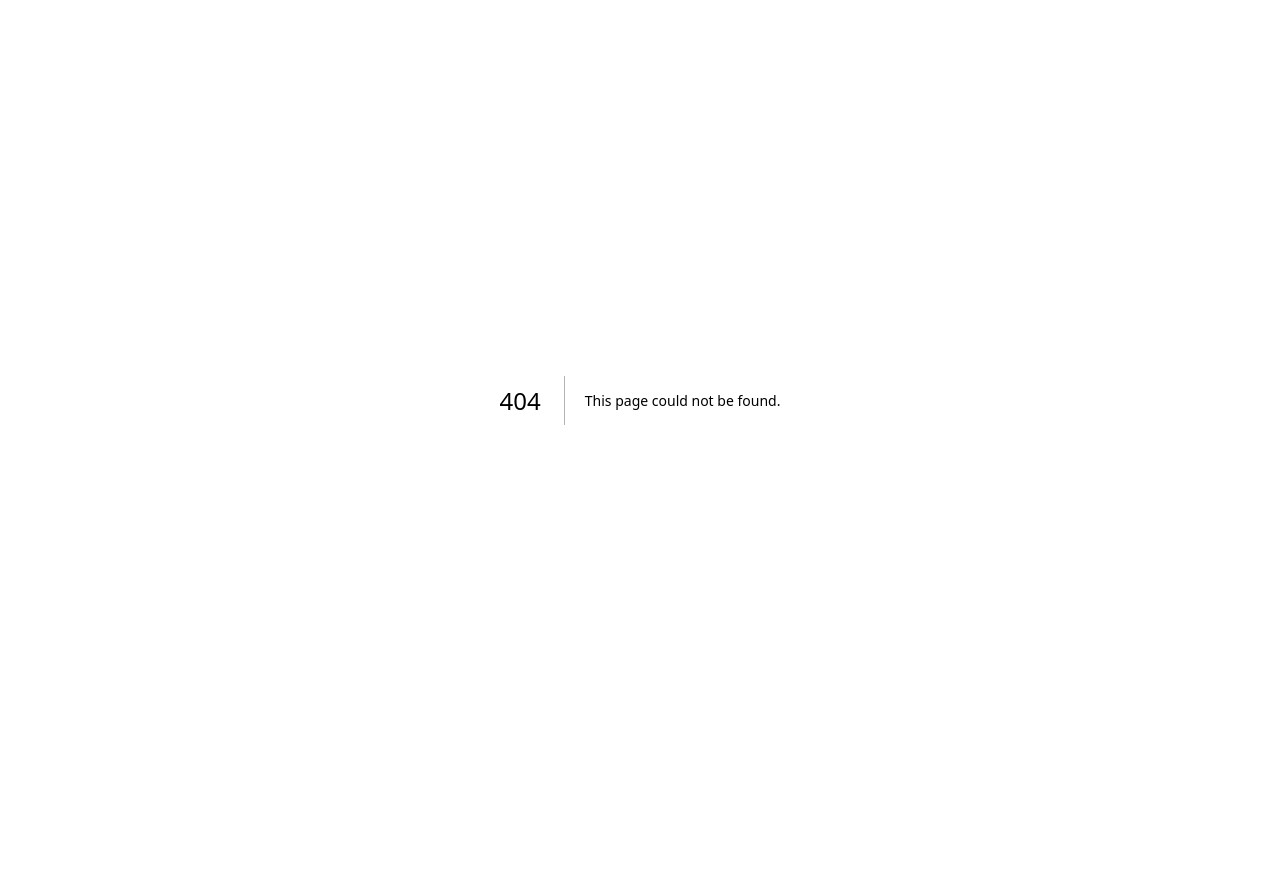
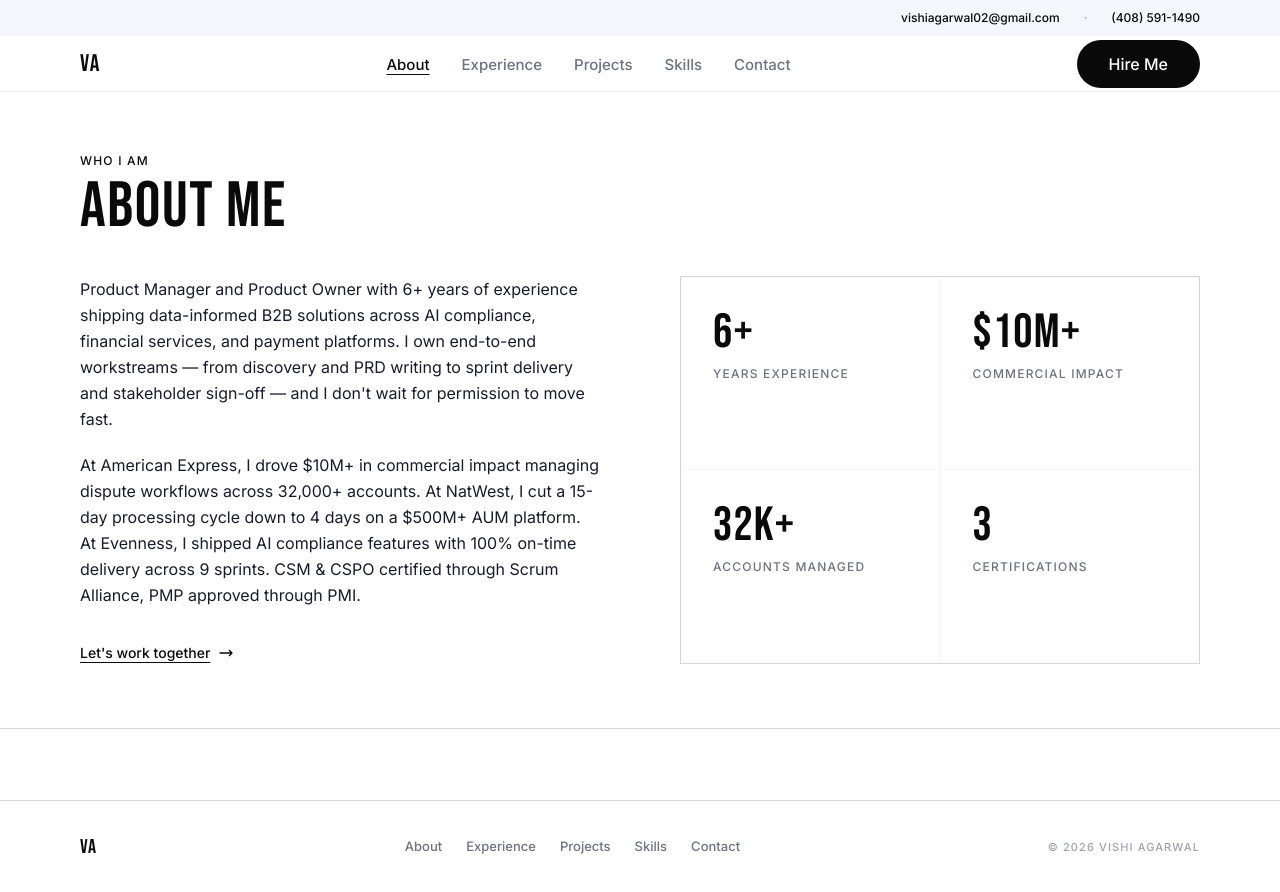
Before and after one commit to VishiAgarwal15/VishiAgarwal15.github.io, a Next.js app: page /about in a window 1280 px wide. Before the commit this address had no page. Before the commit the page ends 800 px from the top, so only its background shows below. Built offline with nearby package versions, Linux system fonts and the light colour scheme.

Commit message:
Convert to multi-page layout with dedicated routes

```diff
--- /dev/null
+++ b/src/app/about/page.tsx
@@ -0,0 +1,14 @@
+import About from "@/components/About";
+import PageShell from "@/components/PageShell";
+
+export const metadata = {
+  title: "About — Vishi Agarwal",
+};
+
+export default function AboutPage() {
+  return (
+    <PageShell>
+      <About />
+    </PageShell>
+  );
+}
--- /dev/null
+++ b/src/app/contact/page.tsx
@@ -0,0 +1,14 @@
+import Contact from "@/components/Contact";
+import PageShell from "@/components/PageShell";
+
+export const metadata = {
+  title: "Contact — Vishi Agarwal",
+};
+
+export default function ContactPage() {
+  return (
+    <PageShell>
+      <Contact />
+    </PageShell>
+  );
+}
--- /dev/null
+++ b/src/app/experience/page.tsx
@@ -0,0 +1,16 @@
+import Experience from "@/components/Experience";
+import Education from "@/components/Education";
+import PageShell from "@/components/PageShell";
+
+export const metadata = {
+  title: "Experience — Vishi Agarwal",
+};
+
+export default function ExperiencePage() {
+  return (
+    <PageShell>
+      <Experience />
+      <Education />
+    </PageShell>
+  );
+}
--- a/src/app/layout.tsx
+++ b/src/app/layout.tsx
@@ -1,5 +1,6 @@
 import type { Metadata } from "next";
 import { Inter, Bebas_Neue } from "next/font/google";
+import Navbar from "@/components/Navbar";
 import "./globals.css";
 
 const inter = Inter({
@@ -29,7 +30,10 @@ export default function RootLayout({
 }) {
   return (
     <html lang="en" className={`${inter.variable} ${bebas.variable}`}>
-      <body className="font-sans">{children}</body>
+      <body className="font-sans">
+        <Navbar />
+        {children}
+      </body>
     </html>
   );
 }
--- a/src/app/page.tsx
+++ b/src/app/page.tsx
@@ -1,23 +1,9 @@
-import Navbar from "@/components/Navbar";
 import Hero from "@/components/Hero";
-import About from "@/components/About";
-import Experience from "@/components/Experience";
-import Projects from "@/components/Projects";
-import Skills from "@/components/Skills";
-import Education from "@/components/Education";
-import Contact from "@/components/Contact";
 
 export default function Home() {
   return (
     <main>
-      <Navbar />
       <Hero />
-      <About />
-      <Experience />
-      <Projects />
-      <Skills />
-      <Education />
-      <Contact />
     </main>
   );
 }
--- /dev/null
+++ b/src/app/projects/page.tsx
@@ -0,0 +1,14 @@
+import Projects from "@/components/Projects";
+import PageShell from "@/components/PageShell";
+
+export const metadata = {
+  title: "Projects — Vishi Agarwal",
+};
+
+export default function ProjectsPage() {
+  return (
+    <PageShell>
+      <Projects />
+    </PageShell>
+  );
+}
--- /dev/null
+++ b/src/app/skills/page.tsx
@@ -0,0 +1,14 @@
+import Skills from "@/components/Skills";
+import PageShell from "@/components/PageShell";
+
+export const metadata = {
+  title: "Skills — Vishi Agarwal",
+};
+
+export default function SkillsPage() {
+  return (
+    <PageShell>
+      <Skills />
+    </PageShell>
+  );
+}
--- a/src/components/About.tsx
+++ b/src/components/About.tsx
@@ -1,6 +1,7 @@
 "use client";
 
 import { motion } from "framer-motion";
+import Link from "next/link";
 import { useInView } from "../hooks/useInView";
 
 export default function About() {
@@ -47,15 +48,15 @@ export default function About() {
               delivery across 9 sprints. CSM &amp; CSPO certified through Scrum
               Alliance, PMP approved through PMI.
             </p>
-            <a
-              href="#contact"
+            <Link
+              href="/contact"
               className="inline-flex items-center gap-2 text-ink font-medium text-sm underline underline-offset-4"
             >
               Let&apos;s work together
               <svg className="w-4 h-4" fill="none" stroke="currentColor" viewBox="0 0 24 24">
                 <path strokeLinecap="round" strokeLinejoin="round" strokeWidth={2} d="M17 8l4 4m0 0l-4 4m4-4H3" />
               </svg>
-            </a>
+            </Link>
           </motion.div>
 
           {/* Key signals */}
--- a/src/components/Hero.tsx
+++ b/src/components/Hero.tsx
@@ -1,12 +1,13 @@
 "use client";
 
 import { motion } from "framer-motion";
+import Link from "next/link";
 
 export default function Hero() {
   return (
     <section
       id="hero"
-      className="relative min-h-screen bg-white flex flex-col justify-end overflow-hidden pt-24"
+      className="relative min-h-screen bg-white flex flex-col justify-end overflow-hidden pt-[88px]"
     >
       <div className="relative z-10 max-w-[1440px] mx-auto w-full px-6 md:px-12 lg:px-20 pb-16 md:pb-24">
         {/* Badge */}
@@ -50,12 +51,12 @@ export default function Hero() {
           transition={{ duration: 0.5, delay: 0.3 }}
           className="mt-8 flex flex-wrap gap-3"
         >
-          <a href="#projects" className="btn-primary">
+          <Link href="/projects" className="btn-primary">
             View My Work
-          </a>
-          <a href="#contact" className="btn-secondary">
+          </Link>
+          <Link href="/contact" className="btn-secondary">
             Get In Touch
-          </a>
+          </Link>
         </motion.div>
 
         {/* Stats strip */}
--- a/src/components/Navbar.tsx
+++ b/src/components/Navbar.tsx
@@ -1,19 +1,21 @@
 "use client";
 
 import { useState, useEffect } from "react";
+import Link from "next/link";
+import { usePathname } from "next/navigation";
 
 const navLinks = [
-  { label: "About", href: "#about" },
-  { label: "Experience", href: "#experience" },
-  { label: "Projects", href: "#projects" },
-  { label: "Skills", href: "#skills" },
-  { label: "Education", href: "#education" },
-  { label: "Contact", href: "#contact" },
+  { label: "About", href: "/about" },
+  { label: "Experience", href: "/experience" },
+  { label: "Projects", href: "/projects" },
+  { label: "Skills", href: "/skills" },
+  { label: "Contact", href: "/contact" },
 ];
 
 export default function Navbar() {
   const [menuOpen, setMenuOpen] = useState(false);
   const [scrolled, setScrolled] = useState(false);
+  const pathname = usePathname();
 
   useEffect(() => {
     const onScroll = () => setScrolled(window.scrollY > 4);
@@ -23,44 +25,52 @@ export default function Navbar() {
 
   return (
     <header
-      className={`fixed top-0 left-0 right-0 z-50 bg-canvas transition-shadow duration-200 ${
-        scrolled ? "shadow-[inset_0_-1px_0_#e5e7eb]" : ""
+      className={`fixed top-0 left-0 right-0 z-50 bg-white transition-shadow duration-200 ${
+        scrolled ? "shadow-[inset_0_-1px_0_#e5e7eb]" : "shadow-[inset_0_-1px_0_#e5e7eb]"
       }`}
     >
       {/* Utility bar */}
       <div className="bg-cloud hidden md:flex items-center justify-end px-6 md:px-12 lg:px-20 h-9">
         <div className="flex items-center gap-6 text-[12px] font-medium text-ink">
-          <a href="#contact" className="hover:underline">Contact</a>
-          <a href="#" className="hover:underline">Download Resume</a>
+          <a href="mailto:vishiagarwal02@gmail.com" className="hover:underline">vishiagarwal02@gmail.com</a>
+          <span className="text-stone">·</span>
+          <a href="tel:+14085911490" className="hover:underline">(408) 591-1490</a>
         </div>
       </div>
 
       {/* Primary nav */}
-      <nav className="max-w-[1440px] mx-auto px-6 md:px-12 lg:px-20 h-14 flex items-center justify-between shadow-[inset_0_-1px_0_#e5e7eb]">
+      <nav className="max-w-[1440px] mx-auto px-6 md:px-12 lg:px-20 h-14 flex items-center justify-between">
         {/* Logo */}
-        <a href="#hero" className="font-display text-2xl text-ink tracking-wider uppercase">
+        <Link href="/" className="font-display text-2xl text-ink tracking-wider uppercase">
           VA
-        </a>
+        </Link>
 
         {/* Desktop links */}
         <ul className="hidden md:flex items-center gap-8">
-          {navLinks.map((link) => (
-            <li key={link.href}>
-              <a
-                href={link.href}
-                className="text-[15px] font-medium text-ink hover:underline"
-              >
-                {link.label}
-              </a>
-            </li>
-          ))}
+          {navLinks.map((link) => {
+            const active = pathname === link.href;
+            return (
+              <li key={link.href}>
+                <Link
+                  href={link.href}
+                  className={`text-[15px] font-medium transition-colors duration-200 ${
+                    active
+                      ? "text-ink underline underline-offset-4"
+                      : "text-mute hover:text-ink"
+                  }`}
+                >
+                  {link.label}
+                </Link>
+              </li>
+            );
+          })}
         </ul>
 
-        {/* CTA */}
-        <div className="hidden md:flex items-center gap-3">
-          <a href="#contact" className="btn-primary text-sm px-6 h-10">
+        {/* Hire Me CTA */}
+        <div className="hidden md:flex">
+          <Link href="/contact" className="btn-primary text-sm px-6 h-10">
             Hire Me
-          </a>
+          </Link>
         </div>
 
         {/* Mobile hamburger */}
@@ -83,23 +93,29 @@ export default function Navbar() {
 
       {/* Mobile drawer */}
       {menuOpen && (
-        <div className="md:hidden bg-canvas shadow-[inset_0_-1px_0_#cacacb]">
-          <ul className="flex flex-col divide-y divide-hairline-soft">
+        <div className="md:hidden bg-white shadow-[inset_0_-1px_0_#d1d5db]">
+          <ul className="flex flex-col divide-y divide-[#e5e7eb]">
             {navLinks.map((link) => (
               <li key={link.href}>
-                <a
+                <Link
                   href={link.href}
                   onClick={() => setMenuOpen(false)}
-                  className="block px-6 py-4 text-[15px] font-medium text-ink"
+                  className={`block px-6 py-4 text-[15px] font-medium ${
+                    pathname === link.href ? "text-ink" : "text-mute"
+                  }`}
                 >
                   {link.label}
-                </a>
+                </Link>
               </li>
             ))}
             <li className="px-6 py-4">
-              <a href="#contact" onClick={() => setMenuOpen(false)} className="btn-primary w-full justify-center">
+              <Link
+                href="/contact"
+                onClick={() => setMenuOpen(false)}
+                className="btn-primary w-full justify-center"
+              >
                 Hire Me
-              </a>
+              </Link>
             </li>
           </ul>
         </div>
--- /dev/null
+++ b/src/components/PageShell.tsx
@@ -0,0 +1,38 @@
+import Link from "next/link";
+
+export default function PageShell({ children }: { children: React.ReactNode }) {
+  return (
+    <>
+      <main className="pt-[88px] min-h-screen">
+        {children}
+      </main>
+      <footer className="bg-white hairline-top">
+        <div className="max-w-[1440px] mx-auto px-6 md:px-12 lg:px-20 py-8 flex flex-col md:flex-row justify-between items-start md:items-center gap-4">
+          <Link href="/" className="font-display text-ink text-xl tracking-wider uppercase">
+            VA
+          </Link>
+          <nav className="flex flex-wrap gap-6">
+            {[
+              { label: "About", href: "/about" },
+              { label: "Experience", href: "/experience" },
+              { label: "Projects", href: "/projects" },
+              { label: "Skills", href: "/skills" },
+              { label: "Contact", href: "/contact" },
+            ].map((link) => (
+              <Link
+                key={link.href}
+                href={link.href}
+                className="text-[13px] font-medium text-mute hover:text-ink transition-colors"
+              >
+                {link.label}
+              </Link>
+            ))}
+          </nav>
+          <p className="text-[11px] font-medium text-stone uppercase tracking-widest">
+            &copy; {new Date().getFullYear()} Vishi Agarwal
+          </p>
+        </div>
+      </footer>
+    </>
+  );
+}
```
Also changed, not shown: .claude/settings.local.json.
